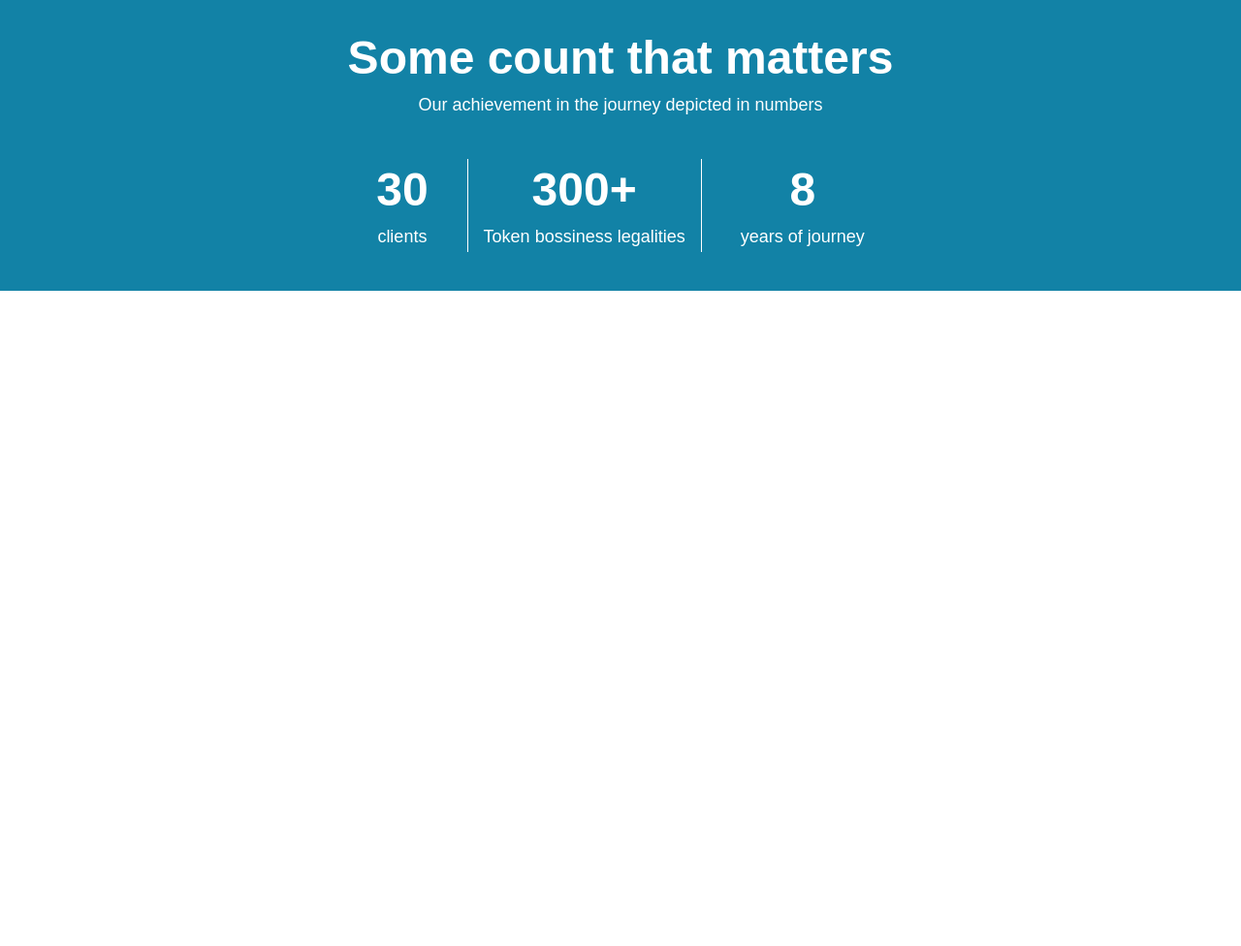
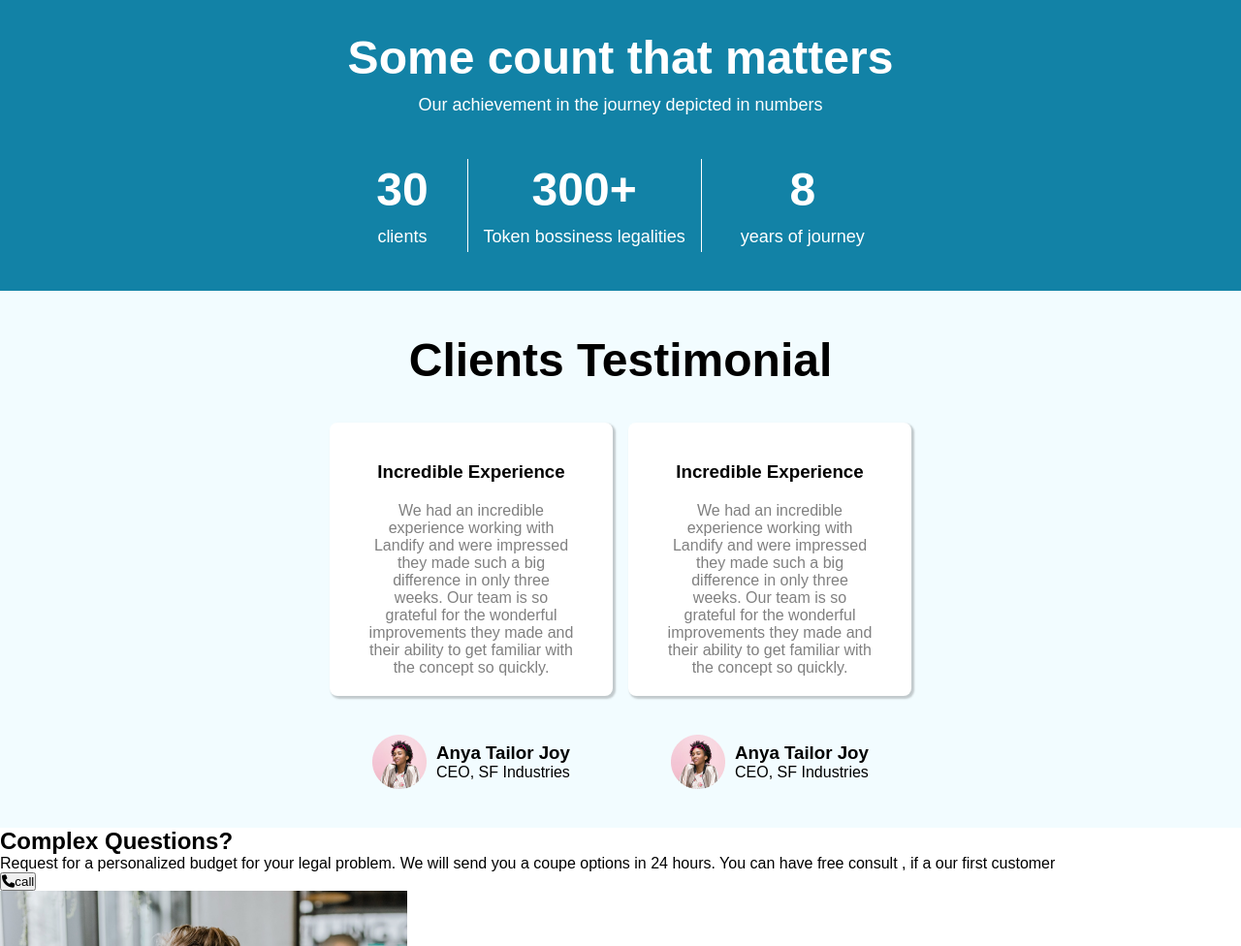
Before and after one commit to shashahin/dialytask-3, a plain HTML site: page index.html in a window 1280 px wide. Shown: the part 2004-2980 px from the top of the page at 97% size. Before the commit the page ends 2304 px from the top, so only its background shows below. Drawn offline with Linux system fonts and the light colour scheme.

Commit message:
complete another section

```diff
--- a/index.html
+++ b/index.html
@@ -120,5 +120,64 @@
         </div>
       </div>
     </section>
+
+    <!-- testimonial section -->
+
+    <section class="testimonial-section">
+      <h1 class="testimonial-section-title">Clients Testimonial</h1>
+      <div class="testimonial-card">
+        <div class="card-2">
+          <div class="testimonial1">
+            <h3>Incredible Experience</h3>
+            <p>
+              We had an incredible experience working with Landify and were
+              impressed they made such a big difference in only three weeks. Our
+              team is so grateful for the wonderful improvements they made and
+              their ability to get familiar with the concept so quickly.
+            </p>
+          </div>
+
+          <div class="profile">
+            <img src="./image/Photo.png" alt="#" />
+            <div>
+              <h3>Anya Tailor Joy</h3>
+              <p>CEO, SF Industries</p>
+            </div>
+          </div>
+        </div>
+
+        <div class="card-2">
+          <div class="testimonial1">
+            <h3>Incredible Experience</h3>
+            <p>
+              We had an incredible experience working with Landify and were
+              impressed they made such a big difference in only three weeks. Our
+              team is so grateful for the wonderful improvements they made and
+              their ability to get familiar with the concept so quickly.
+            </p>
+          </div>
+          <div class="profile">
+            <img src="./image/Photo.png" alt="#" />
+            <div>
+              <h3>Anya Tailor Joy</h3>
+              <p>CEO, SF Industries</p>
+            </div>
+          </div>
+        </div>
+      </div>
+    </section>
+
+    <section>
+      <div>
+        <h1>Complex Questions?</h1>
+        <p>
+          Request for a personalized budget for your legal problem. We will send
+          you a coupe options in 24 hours. You can have free consult , if a our
+          first customer
+        </p>
+        <button><i class="fa-solid fa-phone"></i>call</button>
+      </div>
+      <div><img src="./image/man.png" alt="#" /></div>
+    </section>
   </body>
 </html>
--- a/style.css
+++ b/style.css
@@ -118,6 +118,7 @@
   padding: 20px 40px;
   background-color: white;
   border-radius: 8px;
+  box-shadow: 2px 2px 2px 1px rgb(0 0 0 / 20%);
 }
 .card h2 {
   margin-top: 20px;
@@ -189,3 +190,48 @@
   font-weight: 400;
   letter-spacing: 0.5%;
 }
+
+/* TESTIMONIAL SECTION */
+
+.testimonial-section {
+  background-color: #f2fcff;
+  padding: 40px;
+}
+.testimonial-section-title {
+  font-size: 3rem;
+  font-weight: 900;
+  line-height: 64px;
+  text-align: center;
+}
+.testimonial-card {
+  display: flex;
+  margin: 0 auto;
+  width: 50%;
+  margin-top: 2rem;
+  gap: 16px;
+}
+.testimonial1 {
+  width: 100%;
+  padding: 20px 40px;
+  background-color: white;
+  border-radius: 8px;
+  text-align: center;
+  box-shadow: 2px 2px 2px 1px rgb(0 0 0 / 20%);
+}
+.testimonial1 h3 {
+  margin-top: 20px;
+  font-weight: 800;
+}
+.testimonial1 p {
+  color: gray;
+  margin-top: 20px;
+}
+
+.profile {
+  display: flex;
+  gap: 10px;
+  margin-top: 2.5rem;
+  justify-content: center;
+  justify-items: center;
+  align-items: center;
+}
```
Also changed, not shown: image/Photo.png (added), image/man.png (added).
